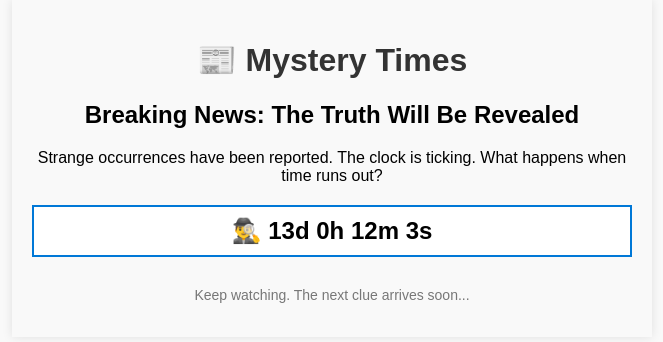
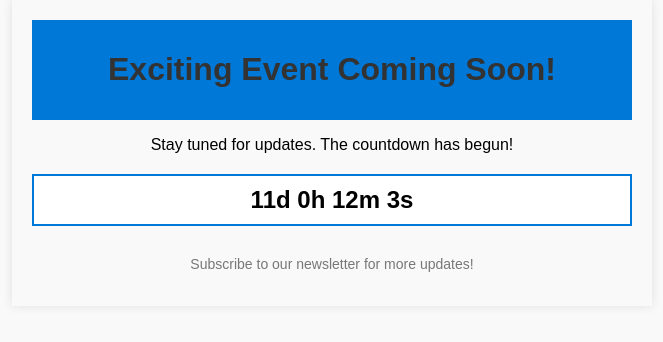
Before and after one commit to Azureclu/The-Case-Countdown, a plain HTML site: page index.html in a window 1280 px wide. Shown: the whole page, without its empty margins (308-971 px from the left). Drawn offline with Linux system fonts and the light colour scheme.

Commit message:
Update index.html

```diff
--- a/index.html
+++ b/index.html
@@ -1,11 +1,11 @@
 <!DOCTYPE html>
 <html>
 <head>
-    <title>Mystery Times - Countdown</title>
+    <title>Newsletter Countdown</title>
     <link rel="stylesheet" href="styles.css">
     <script>
         function countdown() {
-            const eventDate = new Date("June 1, 2025 00:00:00").getTime();
+            const eventDate = new Date("May 30, 2025 00:00:00").getTime();
             setInterval(() => {
                 const now = new Date().getTime();
                 const timeLeft = eventDate - now;
@@ -13,22 +13,21 @@
                 const hours = Math.floor((timeLeft % (1000 * 60 * 60 * 24)) / (1000 * 60 * 60));
                 const minutes = Math.floor((timeLeft % (1000 * 60 * 60)) / (1000 * 60));
                 const seconds = Math.floor((timeLeft % (1000 * 60)) / 1000);
-                document.getElementById("countdown").innerHTML = `🕵️‍♂️ ${days}d ${hours}h ${minutes}m ${seconds}s`;
+                document.getElementById("countdown").innerHTML = `${days}d ${hours}h ${minutes}m ${seconds}s`;
             }, 1000);
         }
     </script>
 </head>
 <body onload="countdown()">
-    <div class="header">
-        <h1>📰 Mystery Times</h1>
-        <h2>Breaking News: The Truth Will Be Revealed</h2>
+    <div class="newsletter-header">
+        <h1>Exciting Event Coming Soon!</h1>
     </div>
-    <p>Strange occurrences have been reported. The clock is ticking. What happens when time runs out?</p>
+    <p>Stay tuned for updates. The countdown has begun!</p>
     <div class="countdown-box">
         <span id="countdown"></span>
     </div>
     <div class="footer">
-        <p>Keep watching. The next clue arrives soon...</p>
+        <p>Subscribe to our newsletter for more updates!</p>
     </div>
 </body>
-</html>
+            </html>
```
